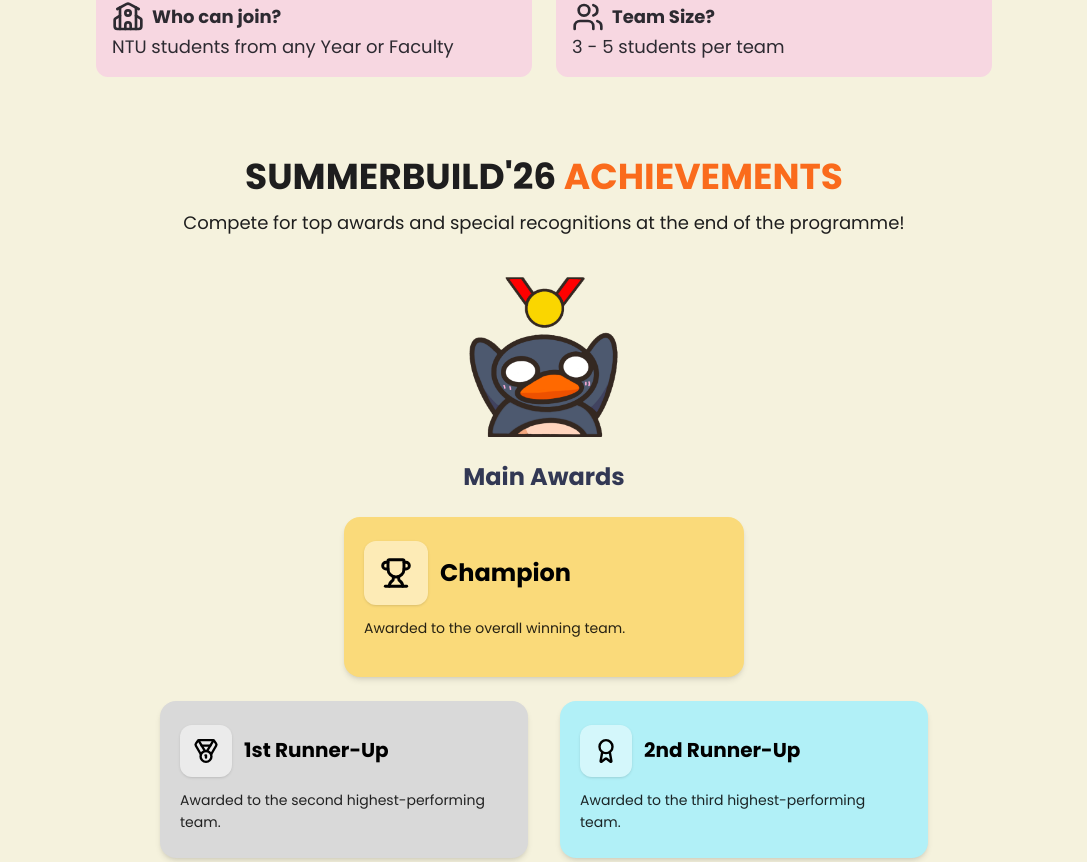
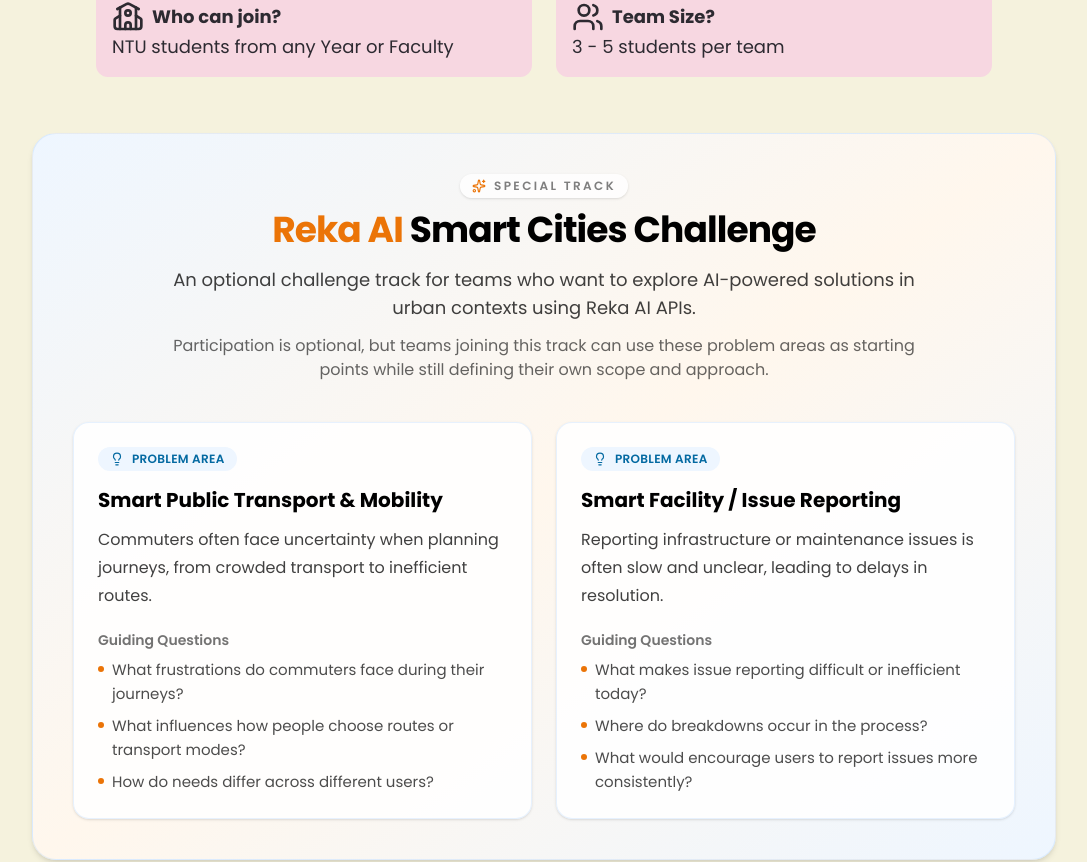
Before and after one commit to DevHub-iLab/summerbuild-2025, a React (Vite) app: page / in a window 1280 px wide. Shown: the part 1377-2239 px from the top of the page, without its empty margins (96-1183 px from the left). Built offline with nearby package versions, Linux system fonts and the light colour scheme.

Commit message:
reka ai integration

```diff
--- a/src/components/Achievement/Achievement.tsx
+++ b/src/components/Achievement/Achievement.tsx
@@ -28,7 +28,7 @@
   );
 
   return (
-    <section className="mt-20 px-5">
+    <section className="mt-10 px-5">
       <h1 className="text-center text-2xl font-bold uppercase sm:text-3xl md:text-4xl">
         <span className="text-[#1E1E1E]">SummerBuild'26 </span>
         <span className="text-[#FA6B1C]">Achievements</span>
--- /dev/null
+++ b/src/components/RekaChallenge.tsx
@@ -0,0 +1,156 @@
+import { useState } from "react";
+import { Sparkles, Lightbulb, ChevronDown } from "lucide-react";
+import { rekaChallengeData } from "../data/RekaChallengeData";
+
+function RekaChallengeSection() {
+  const { eyebrow, title, subtitle, note, cards } = rekaChallengeData;
+  const [openCardId, setOpenCardId] = useState<number | null>(null);
+
+  const toggleCard = (id: number) => {
+    setOpenCardId((prev) => (prev === id ? null : id));
+  };
+
+  return (
+    <section className="px-4 py-10 sm:px-6 sm:py-14 lg:px-8">
+      <div className="mx-auto max-w-5xl">
+        <div className="overflow-hidden rounded-3xl border border-[#60a5fa]/15 bg-gradient-to-br from-[#eef6ff] via-[#fff7ed] to-[#eef6ff] shadow-md">
+          <div className="px-5 py-6 sm:px-8 sm:py-8 lg:px-10 lg:py-10">
+            {/* Header */}
+            <div className="mx-auto max-w-3xl text-center">
+              <div className="mb-3 inline-flex items-center gap-2 rounded-full bg-white/80 px-3 py-1 text-xs font-semibold uppercase tracking-[0.2em] text-black/50 shadow-sm">
+                <Sparkles className="h-3.5 w-3.5 text-dh-orange" />
+                {eyebrow}
+              </div>
+
+              <h2 className="text-2xl font-bold tracking-tight sm:text-3xl lg:text-4xl">
+                <span className="text-dh-orange">Reka AI</span> Smart Cities Challenge
+              </h2>
+
+              <p className="mt-4 text-sm leading-7 text-black/75 sm:text-base md:text-lg">
+                {subtitle}
+              </p>
+
+              <p className="mt-3 text-sm leading-6 text-black/60 sm:text-base">
+                {note}
+              </p>
+            </div>
+
+            {/* Mobile accordion */}
+            <div className="mt-8 space-y-3 md:hidden">
+              {cards.map((card) => {
+                const isOpen = openCardId === card.id;
+
+                return (
+                  <div
+                    key={card.id}
+                    className="overflow-hidden rounded-2xl border border-[#60a5fa]/15 bg-white/85 shadow-sm"
+                  >
+                    <button
+                      type="button"
+                      onClick={() => toggleCard(card.id)}
+                      className="flex w-full items-start justify-between gap-4 p-4 text-left transition-colors duration-300"
+                    >
+                      <div className="min-w-0">
+                        <div className="mb-3 inline-flex items-center gap-2 rounded-full bg-[#eef6ff] px-3 py-1 text-[11px] font-semibold uppercase tracking-wide text-[#0369a1]">
+                          <Lightbulb className="h-3.5 w-3.5" />
+                          Problem Area
+                        </div>
+
+                        <h3 className="text-base font-bold leading-snug text-black">
+                          {card.area}
+                        </h3>
+                      </div>
+
+                      <ChevronDown
+                        className={`mt-1 h-5 w-5 shrink-0 text-black/50 transition-transform duration-300 ${
+                          isOpen ? "rotate-180" : ""
+                        }`}
+                      />
+                    </button>
+
+                    <div
+                      className={`grid transition-all duration-300 ease-in-out ${
+                        isOpen ? "grid-rows-[1fr]" : "grid-rows-[0fr]"
+                      }`}
+                    >
+                      <div className="overflow-hidden">
+                        <div className="px-4 pb-4">
+                          <p className="text-sm leading-6 text-black/75">
+                            {card.problem}
+                          </p>
+
+                          <div className="mt-4">
+                            <p className="mb-2 text-sm font-semibold text-black/55">
+                              Guiding Questions
+                            </p>
+
+                            <ul className="space-y-2">
+                              {card.guidingQuestions.map((question, index) => (
+                                <li
+                                  key={index}
+                                  className="flex items-start gap-2 text-sm leading-6 text-black/70"
+                                >
+                                  <span className="mt-2 h-1.5 w-1.5 shrink-0 rounded-full bg-dh-orange" />
+                                  <span>{question}</span>
+                                </li>
+                              ))}
+                            </ul>
+                          </div>
+                        </div>
+                      </div>
+                    </div>
+                  </div>
+                );
+              })}
+            </div>
+
+            {/* Desktop cards */}
+            <div className="mt-8 hidden grid-cols-1 gap-4 md:mt-10 md:grid md:grid-cols-2 md:gap-6">
+              {cards.map((card) => (
+                <div
+                  key={card.id}
+                  className="group rounded-2xl border border-[#60a5fa]/15 bg-white/85 p-5 shadow-sm transition-all duration-300 hover:-translate-y-1 hover:shadow-lg sm:p-6"
+                >
+                  <div className="mb-4 flex items-start justify-between gap-3">
+                    <div className="inline-flex items-center gap-2 rounded-full bg-[#eef6ff] px-3 py-1 text-xs font-semibold uppercase tracking-wide text-[#0369a1]">
+                      <Lightbulb className="h-3.5 w-3.5" />
+                      Problem Area
+                    </div>
+                  </div>
+
+                  <h3 className="text-lg font-bold leading-snug sm:text-xl">
+                    {card.area}
+                  </h3>
+
+                  <p className="mt-3 text-sm leading-7 text-black/75 sm:text-base">
+                    {card.problem}
+                  </p>
+
+                  <div className="mt-5">
+                    <p className="mb-2 text-sm font-semibold text-black/55">
+                      Guiding Questions
+                    </p>
+
+                    <ul className="space-y-2">
+                      {card.guidingQuestions.map((question, index) => (
+                        <li
+                          key={index}
+                          className="flex items-start gap-2 text-sm leading-6 text-black/70 sm:text-[15px]"
+                        >
+                          <span className="mt-2 h-1.5 w-1.5 shrink-0 rounded-full bg-dh-orange" />
+                          <span>{question}</span>
+                        </li>
+                      ))}
+                    </ul>
+                  </div>
+                </div>
+              ))}
+            </div>
+          </div>
+        </div>
+      </div>
+    </section>
+  );
+}
+
+export default RekaChallengeSection;
--- /dev/null
+++ b/src/data/RekaChallengeData.ts
@@ -0,0 +1,46 @@
+export type ChallengeCard = {
+  id: number;
+  area: string;
+  problem: string;
+  guidingQuestions: string[];
+};
+
+export type RekaChallengeSectionData = {
+  eyebrow: string;
+  title: string;
+  subtitle: string;
+  note: string;
+  cards: ChallengeCard[];
+};
+
+export const rekaChallengeData: RekaChallengeSectionData = {
+  eyebrow: "Special Track",
+  title: "Reka AI Smart Cities Challenge",
+  subtitle:
+    "An optional challenge track for teams who want to explore AI-powered solutions in urban contexts using Reka AI APIs.",
+  note: "Participation is optional, but teams joining this track can use these problem areas as starting points while still defining their own scope and approach.",
+  cards: [
+    {
+      id: 1,
+      area: "Smart Public Transport & Mobility",
+      problem:
+        "Commuters often face uncertainty when planning journeys, from crowded transport to inefficient routes.",
+      guidingQuestions: [
+        "What frustrations do commuters face during their journeys?",
+        "What influences how people choose routes or transport modes?",
+        "How do needs differ across different users?",
+      ],
+    },
+    {
+      id: 2,
+      area: "Smart Facility / Issue Reporting",
+      problem:
+        "Reporting infrastructure or maintenance issues is often slow and unclear, leading to delays in resolution.",
+      guidingQuestions: [
+        "What makes issue reporting difficult or inefficient today?",
+        "Where do breakdowns occur in the process?",
+        "What would encourage users to report issues more consistently?",
+      ],
+    },
+  ],
+};
--- a/src/data/WorkshopPageData.ts
+++ b/src/data/WorkshopPageData.ts
@@ -3,6 +3,7 @@
 import GitLogo from "../assets/workshops/gitIcon.png";
 import ExpressLogo from "../assets/expressIcon.svg"
 import TinkerTankerLogo from "../assets/tinkertankerIcon.svg";
+import RekaAILogo from "../assets/workshops/rekaAI.svg";
 
 export type WorkshopItem = {
   id: number;
@@ -60,5 +61,14 @@
     time: "1 PM - 4 PM",
     location: "NS LT6",
   },
+  {
+    id: 6,
+    title: "Reka AI",
+    imageSrc: RekaAILogo,
+    color: "#FADA7A",
+    date: "TBC",
+    time: "TBC",
+    location: "TBC",
+  },
 
 ];
--- a/src/pages/HomePage.tsx
+++ b/src/pages/HomePage.tsx
@@ -3,6 +3,7 @@
 import Achievement from "../components/Achievement/Achievement";
 import Tagline from "../components/Tagline";
 import Countdown from "../components/CountDown";
+import RekaChallengeSection from "../components/RekaChallenge";
 
 export default function HomePage() {
   const { summerbuild, messageBox, stats } = HomePageElements;
@@ -93,6 +94,7 @@
       </section>
 
       <AboutCard />
+      <RekaChallengeSection />
       <Achievement />
     </>
   );
```
Also changed, not shown: src/components/Layout/Footer.tsx (+26 -10 lines), src/assets/workshops/rekaAI.svg (added).
